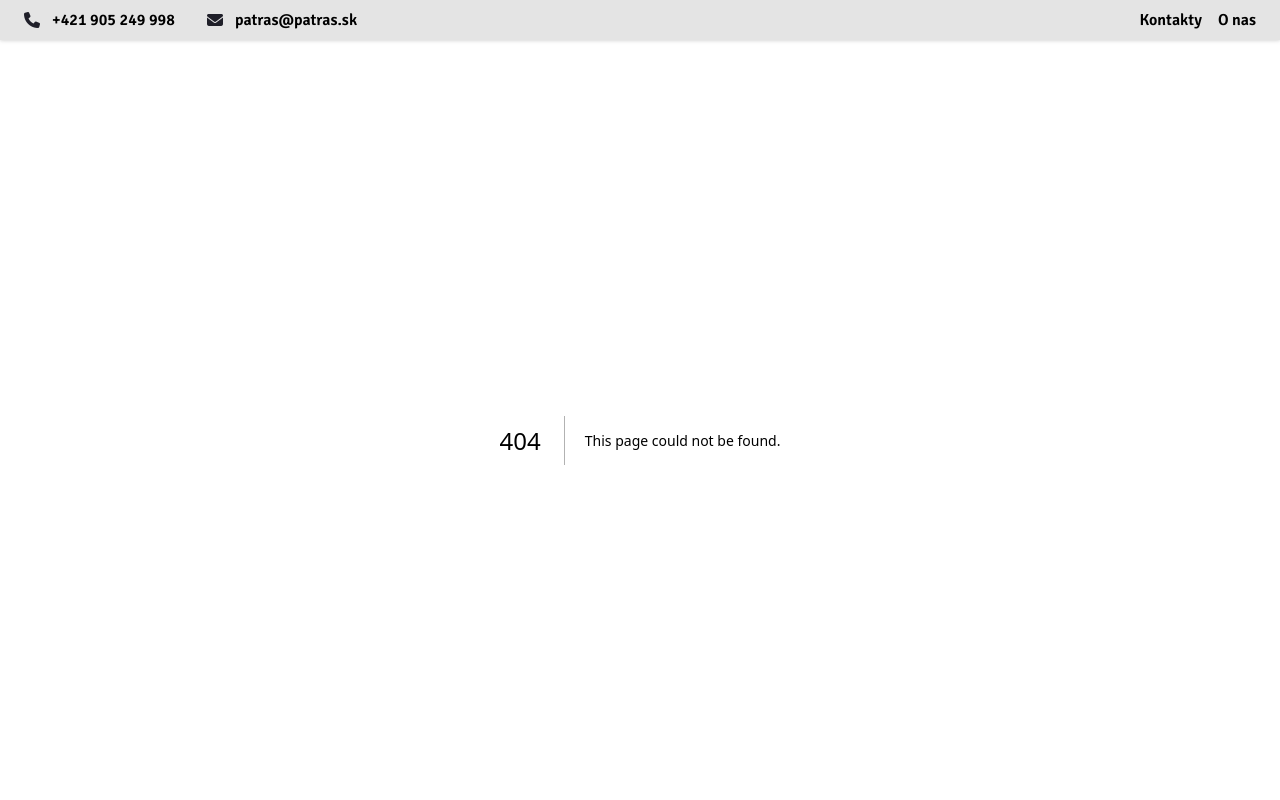
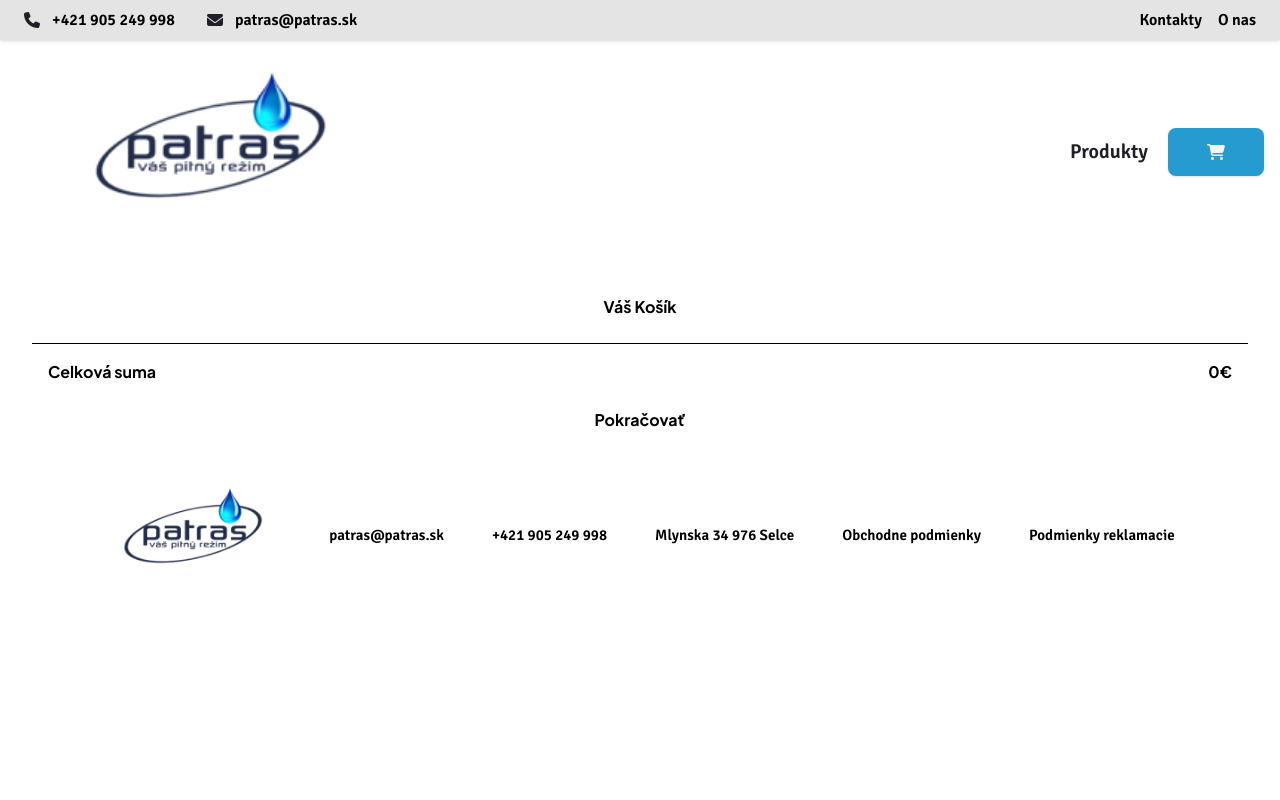
Before and after one commit to MatuxTV/maturitna_react, a Next.js app: page /cart in a window 1280 px wide. Before the commit this address had no page. Shown: the top 800 px of the page. Built offline with nearby package versions, Linux system fonts and the light colour scheme.

Commit message:
17.12 PC

```diff
--- /dev/null
+++ b/app/cart/page.js
@@ -0,0 +1,84 @@
+"use client";
+import React from "react";
+import Image from "next/image";
+import { useCart } from "../../lib/cart-context"; // Adjust the import path accordingly
+import Nav from "../componets/nav";
+
+const CartItem = ({ item }) => {
+  const { removeFromCart } = useCart(); // Use the removeFromCart function from context
+
+  return (
+    <div className="flex items-center justify-between p-4 border-b">
+      <div className="flex items-center">
+        <Image
+          src={`${process.env.DIRECTUS}assets/${item.obrazok}`}
+          alt={item.meno}
+          width={80}
+          height={80}
+          className="rounded"
+        />
+        <div className="ml-4">
+          <p className="text-lg font-bold">{item.meno}</p>
+          <p
+            className={`${item.dostupnost ? "text-green-500" : "text-red-500"}`}
+          >
+            {item.dostupnost ? "Na sklade" : "Nedostupné"}
+          </p>
+        </div>
+      </div>
+
+      <div className="flex items-center">
+        <input
+          type="number"
+          min="1"
+          value={item.quantity}
+          className="w-12 text-center border rounded"
+          // You would also need a function to handle quantity changes
+        />
+        <p className="text-lg font-bold ml-4">{`${item.cena}€`}</p>
+      </div>
+
+      <button
+        onClick={() => removeFromCart(item.id)}
+        className="text-sm text-blue-500 hover:text-blue-700"
+      >
+        Odstrániť
+      </button>
+    </div>
+  );
+};
+
+const Cart = () => {
+  const { cartItems } = useCart();
+  const total = cartItems.reduce(
+    (acc, item) => acc + item.cena * item.quantity,
+    0
+  );
+
+  return (
+    <div>
+        <Nav product={"Produkty"}/>
+      <div className="m-8">
+        <h1 className="text-2xl font-bold text-center mb-4">Váš Košík</h1>
+
+        <div>
+          {cartItems.map((item) => (
+            <CartItem key={item.id} item={item} />
+          ))}
+        </div>
+
+        <div className="mt-6 p-4 border-t">
+          <div className="flex justify-between">
+            <span className="text-lg font-bold">Celková suma</span>
+            <span className="text-lg font-bold">{`${total}€`}</span>
+          </div>
+          <button className="w-full mt-4 py-2 bg-blue-500 text-white font-bold rounded hover:bg-blue-600">
+            Pokračovať
+          </button>
+        </div>
+      </div>
+    </div>
+  );
+};
+
+export default Cart;
--- a/app/componets/nav.js
+++ b/app/componets/nav.js
@@ -1,8 +1,18 @@
+'use client'
 import React from "react";
 import Image from "next/image";
 import Link from "next/link";
+import { useCart } from "../../lib/cart-context"; // Import the hook
 
 const Nav = (props) => {
+  const { cartItems } = useCart(); // Get cart items from the cart context
+
+  // Calculate the total number of items in the cart
+  const cartItemCount = cartItems.reduce(
+    (total, item) => total + item.quantity,
+    0
+  );
+
   return (
     <nav className="relative items-center flex justify-between px-4 md:py-2 z-20">
       <div className="flex items-center ">
@@ -12,17 +22,12 @@ const Nav = (props) => {
               className="z-20 md:m-6"
               src="/IMG/logo.png"
               alt="patras.sk"
-            sizes="60vw"
+              sizes="30vw"
               width={150}
               height={150}
-            style={{width: "100%", height: "auto",}}
-            // height={150}
-            // width={150}
-            // objectFit="contain"
-            // objectPosition="left"
+              style={{ width: "100%", height: "auto" }}
             />
           </div>
-
         </Link>
       </div>
       <div className="flex items-center m-4,5">
@@ -36,12 +41,20 @@ const Nav = (props) => {
             </Link>
           </li>
         </ul>
-        <Link href="cart.html" className="ml-auto">
+        <Link href="/cart" className="ml-auto relative">
         <button
             type="button"
-            className="bg-blue1 w-24 h-12 rounded-lg hover:bg-blue2 hover:drop-shadow-md shadow"
+            className="bg-blue1 w-24 h-12 rounded-lg hover:bg-blue2 hover:drop-shadow-md shadow flex items-center justify-center"
           >
-            <i className="fas fa-cart-shopping text-white1 "/>
+            {cartItemCount > 0 ? (
+              // Show the number of items in the cart
+              <span className="">
+                {cartItemCount}
+              </span>
+            ) : (
+              // Show the cart icon when the cart is empty
+              <i className="fas fa-shopping-cart text-white1" />
+            )}
           </button>
         </Link>
       </div>
--- a/app/componets/product.js
+++ b/app/componets/product.js
@@ -6,7 +6,7 @@ export default function Product(data) {
 
   return (
     <div>
-      <a className="bg-white2 md:w-96 md:h-[400px] flex flex-col border-2 items-center border-white2 rounded-2xl hover:bg-blue2 " href="">
+      <a className="bg-white2 md:w-96 md:h-[400px] flex flex-col border-2 items-center border-white2 rounded-2xl hover:bg-blue2 " href="/products-info">
         <div className="justify-center item-center border-1 border-black2 border-opacity-1 h-56 w-56 relative m-6 border-2 rounded-lg  bg-white2">
           <Image
             className="image"
@@ -24,7 +24,7 @@ export default function Product(data) {
               <ToCart />
             </div>
           </div>
-          <p className={`${available ? "text-blue1" : "text-red"} text-center `} >
+          <p className={`${available ? "text-blue1 text-h6" : "text-red text-h6"} text-center `} >
             {available ? "Skladom" : "Nedostupne"}
           </p>
         </div>
--- a/app/componets/tocart.js
+++ b/app/componets/tocart.js
@@ -1,11 +1,24 @@
-"use client";
-import React from "react";
-import Image from "next/image";
+'use client';
+import React from 'react';
+import { useCart } from '../../lib/cart-context'; // Import the hook
+import { useState } from 'react';
 
-const ToCart = () => {
+const ToCart = ({ product }) => {
+  const { addToCart } = useCart(); // Use the hook
+  const [message, setMessage] = useState(null);
+
+  const handleAddToCart = () => {
+    try{
+      addToCart(product);
+      setMessage('Added to cart!');
+    } catch (error) {
+      setMessage('Error adding to cart!');
+    }
+  };
+
   return (
     <div>
-      <button className="bg-blue1 rounded-md hover:shadow">
+      <button onClick={handleAddToCart} className="bg-blue1 rounded-md hover:shadow">
         <div className="flex flex-row items-center">
           <div className="flex">
             <i className="fa-solid fa-cart-arrow-down text-white1 m-2" />
@@ -15,6 +28,7 @@ const ToCart = () => {
           </div>
         </div>
       </button>
+      {message && <p className={`text-${message.includes('úspešne') ? 'green' : 'red'}-600 mt-2`}>{message}</p>}
     </div>
   );
 };
--- a/app/products-cat/page.js
+++ b/app/products-cat/page.js
@@ -7,9 +7,8 @@ import { readItems } from "@directus/sdk";
 
 export const Produkty = async () => {
   function getProducts() {
-    return fetch(process.env.DIRECTUS + "items/kategoria").then(
+    return fetch(process.env.DIRECTUS + "items/kategoria",{ cache: "no-store" }).then(
       (res) => res.json(),
-      { cache: "no-store" }
     );
   }
   async function fetchData() {
--- a/app/products/page.js
+++ b/app/products/page.js
@@ -1,37 +1,38 @@
 import React from "react";
 import Nav from "../componets/nav";
 import Product from "../componets/product";
+import Link from "next/link";
 
 export const Produkty = async ({ searchParams }) => {
   const category = searchParams.kategoria;
 
-  console.log(category);
 
   function getProducts() {
-
-    return fetch(process.env.DIRECTUS + `items/produkty?filter[kategoria][id][_eq]=${category}`,{
-      cache: "no-store",
-    }).then((res) => res.json());
+    return fetch(
+      process.env.DIRECTUS +
+        `items/produkty?filter[kategoria][id][_eq]=${category}`,
+      {
+        cache: "no-store",
+      }
+    ).then((res) => res.json());
   }
   function getCategory() {
-    return fetch(process.env.DIRECTUS + `items/kategoria/${category}`,{
+    return fetch(process.env.DIRECTUS + `items/kategoria/${category}`, {
       cache: "no-store",
     }).then((res) => res.json());
   }
   const products = await getProducts();
   const kategoria = await getCategory();
 
-  console.log(kategoria);
-
   return (
     <div>
       <Nav product={"Produkty"} />
       <div>
-        <div>
+        <Link href="/products-cat">
           <p className="flex text-h4 m-10 font-plus-jakarta">
             Produkty/{kategoria.data.nazov}
           </p>
-        </div>
+        </Link>
         <div className="flex flex-wrap justify-start m-8 space-x-5">
           {products.data?.map((item) => {
             return <Product {...item} key={item.id} />;
--- /dev/null
+++ b/lib/cart-context.js
@@ -0,0 +1,39 @@
+'use client'
+import { createContext, useState, useContext } from 'react';
+
+const CartContext = createContext();
+
+export function useCart() {
+  return useContext(CartContext);
+}
+
+export const CartProvider = ({ children }) => {
+  const [cartItems, setCartItems] = useState([]);
+
+  const addToCart = (product) => {
+    setCartItems(prevItems => {
+      // Check if product is already in cart
+      const existingItem = prevItems.find(item => item.id === product.id);
+      if (existingItem) {
+        // Increase quantity
+        return prevItems.map(item =>
+          item.id === product.id ? { ...item, quantity: item.quantity + 1 } : item
+        );
+      }
+      // Add new product to cart
+      return [...prevItems, { ...product, quantity: 1 }];
+    });
+  };
+
+  const removeFromCart = (productId) => {
+    setCartItems(prevItems => prevItems.filter(item => item.id !== productId));
+  };
+
+  const value = { cartItems, addToCart, removeFromCart };
+
+  return (
+    <CartContext.Provider value={value}>
+      {children}
+    </CartContext.Provider>
+  );
+};
```
Also changed, not shown: app/layout.js (+8 -3 lines), app/products-info/page.js (added). Lines whose indentation alone changed are shown as unchanged.
